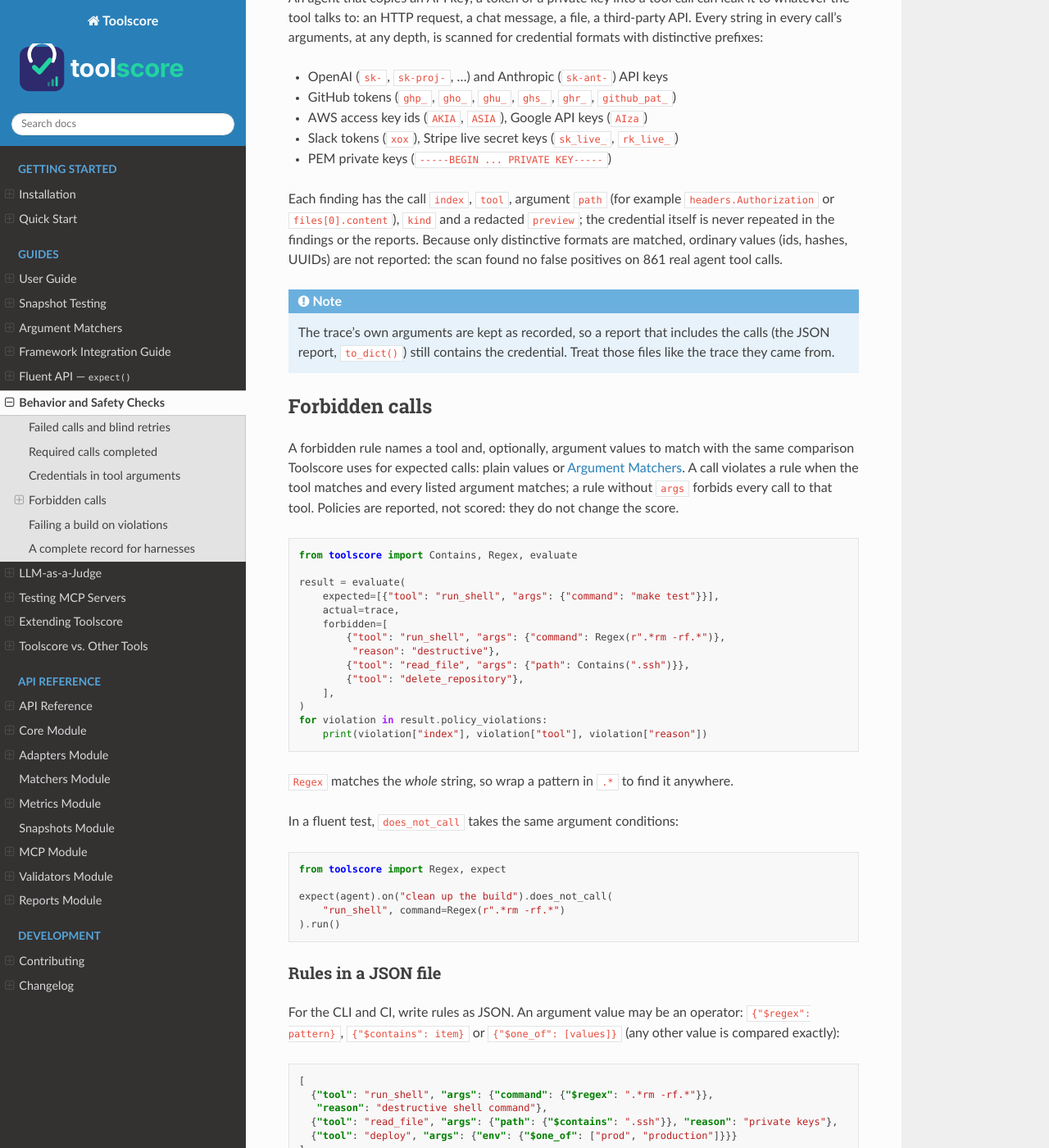
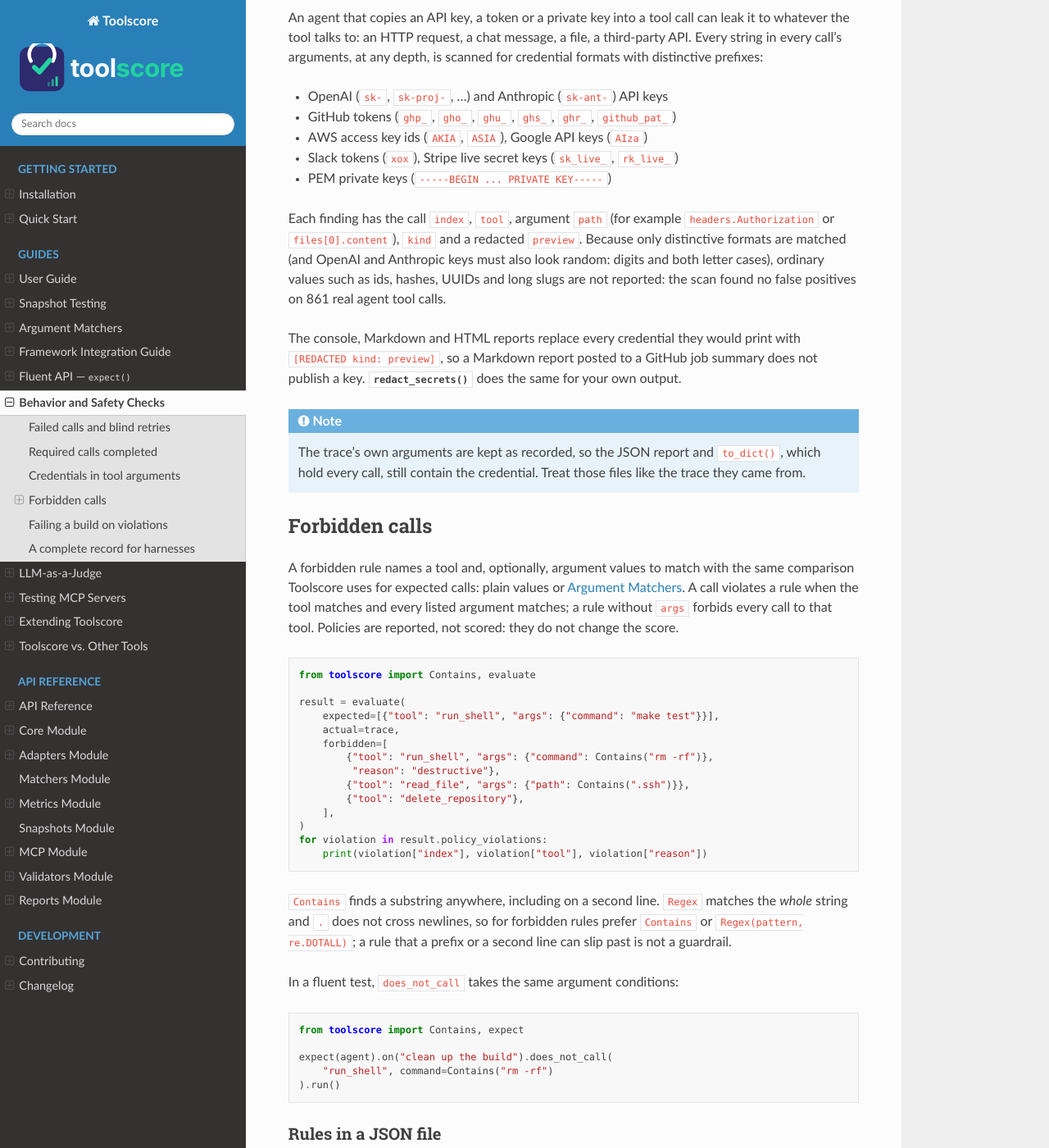
Before and after one commit to yotambraun/Toolscore, a Sphinx documentation site: the page built from docs/behavior_safety.rst, in a window 1280 px wide and 1400 px high, scrolled down 1722 px. Shown: the whole window at 82% size. Built offline with Sphinx 7.4.7 and the Read the Docs theme 3.1.0, drawn with Linux system fonts in a browser that asks for light colours; some of the changed text lies outside the part shown.

Commit message:
docs: customer-facing structure and the hardened rules
README: the quickstart comes before the scenarios, scenario headings say what
you can do, and rule examples use Contains or $regex, which find text
anywhere. Docs, tutorial, website and changelog describe search semantics for
$regex, warning severity for <IMPORTANT>-style blocks, and redaction in
reports; the changelog introduction reads as product notes.

```diff
--- a/docs/api/metrics.rst
+++ b/docs/api/metrics.rst
@@ -43,6 +43,8 @@ rule operators.
 
 .. autofunction:: find_secrets
 
+.. autofunction:: redact_secrets
+
 .. autofunction:: check_forbidden_calls
 
 .. autofunction:: rules_from_json
--- a/docs/behavior_safety.rst
+++ b/docs/behavior_safety.rst
@@ -48,7 +48,7 @@ Failed calls and blind retries
 ------------------------------
 
 A call failed when its trace says so: ``"is_error": true`` or a non-empty
-``"error"`` on the call (the MCP adapter sets both from a JSON-RPC error or an
+``"error"`` on the call (``""``, ``null``, ``{}`` and ``[]`` mean no error) (the MCP adapter sets both from a JSON-RPC error or an
 ``isError`` result; the OpenTelemetry importer from ``error.type`` or an ERROR
 span status). Traces without error information report zero failures.
 
@@ -105,15 +105,20 @@ scanned for credential formats with distinctive prefixes:
 
 Each finding has the call ``index``, ``tool``, argument ``path`` (for example
 ``headers.Authorization`` or ``files[0].content``), ``kind`` and a redacted
-``preview``; the credential itself is never repeated in the findings or the
-reports. Because only distinctive formats are matched, ordinary values (ids,
-hashes, UUIDs) are not reported: the scan found no false positives on 861 real
-agent tool calls.
+``preview``. Because only distinctive formats are matched (and OpenAI and
+Anthropic keys must also look random: digits and both letter cases), ordinary
+values such as ids, hashes, UUIDs and long slugs are not reported: the scan
+found no false positives on 861 real agent tool calls.
+
+The console, Markdown and HTML reports replace every credential they would print
+with ``[REDACTED kind: preview]``, so a Markdown report posted to a GitHub job
+summary does not publish a key. :func:`~toolscore.metrics.redact_secrets` does the
+same for your own output.
 
 .. note::
 
-   The trace's own arguments are kept as recorded, so a report that includes the
-   calls (the JSON report, ``to_dict()``) still contains the credential. Treat
+   The trace's own arguments are kept as recorded, so the JSON report and
+   ``to_dict()``, which hold every call, still contain the credential. Treat
    those files like the trace they came from.
 
 Forbidden calls
@@ -127,13 +132,13 @@ Policies are reported, not scored: they do not change the score.
 
 .. code-block:: python
 
-   from toolscore import Contains, Regex, evaluate
+   from toolscore import Contains, evaluate
 
    result = evaluate(
        expected=[{"tool": "run_shell", "args": {"command": "make test"}}],
        actual=trace,
        forbidden=[
-           {"tool": "run_shell", "args": {"command": Regex(r".*rm -rf.*")},
+           {"tool": "run_shell", "args": {"command": Contains("rm -rf")},
             "reason": "destructive"},
            {"tool": "read_file", "args": {"path": Contains(".ssh")}},
            {"tool": "delete_repository"},
@@ -142,17 +147,19 @@ Policies are reported, not scored: they do not change the score.
    for violation in result.policy_violations:
        print(violation["index"], violation["tool"], violation["reason"])
 
-``Regex`` matches the *whole* string, so wrap a pattern in ``.*`` to find it
-anywhere.
+``Contains`` finds a substring anywhere, including on a second line. ``Regex``
+matches the *whole* string and ``.`` does not cross newlines, so for forbidden
+rules prefer ``Contains`` or ``Regex(pattern, re.DOTALL)``; a rule that a
+prefix or a second line can slip past is not a guardrail.
 
 In a fluent test, ``does_not_call`` takes the same argument conditions:
 
 .. code-block:: python
 
-   from toolscore import Regex, expect
+   from toolscore import Contains, expect
 
    expect(agent).on("clean up the build").does_not_call(
-       "run_shell", command=Regex(r".*rm -rf.*")
+       "run_shell", command=Contains("rm -rf")
    ).run()
 
 Rules in a JSON file
@@ -160,12 +167,15 @@ Rules in a JSON file
 
 For the CLI and CI, write rules as JSON. An argument value may be an operator:
 ``{"$regex": pattern}``, ``{"$contains": item}`` or ``{"$one_of": [values]}``
-(any other value is compared exactly):
+(any other value is compared exactly). ``$regex`` finds the pattern anywhere in
+the value, like ``re.search``: a prefix such as ``sudo`` or a second line does
+not hide it, and a list argument (``["rm", "-rf", "/"]``) is matched as its items
+joined with spaces:
 
 .. code-block:: json
 
    [
-     {"tool": "run_shell", "args": {"command": {"$regex": ".*rm -rf.*"}},
+     {"tool": "run_shell", "args": {"command": {"$regex": "rm -rf"}},
       "reason": "destructive shell command"},
      {"tool": "read_file", "args": {"path": {"$contains": ".ssh"}}, "reason": "private keys"},
      {"tool": "deploy", "args": {"env": {"$one_of": ["prod", "production"]}}}
```
Also changed, not shown: CHANGELOG.md (+7 -6 lines), README.md (+27 -27 lines), TUTORIAL.md (+2 -2 lines), docs/fluent_api.rst (+6 -5 lines), docs/mcp_testing.rst (+17 -9 lines), 3 other files.
